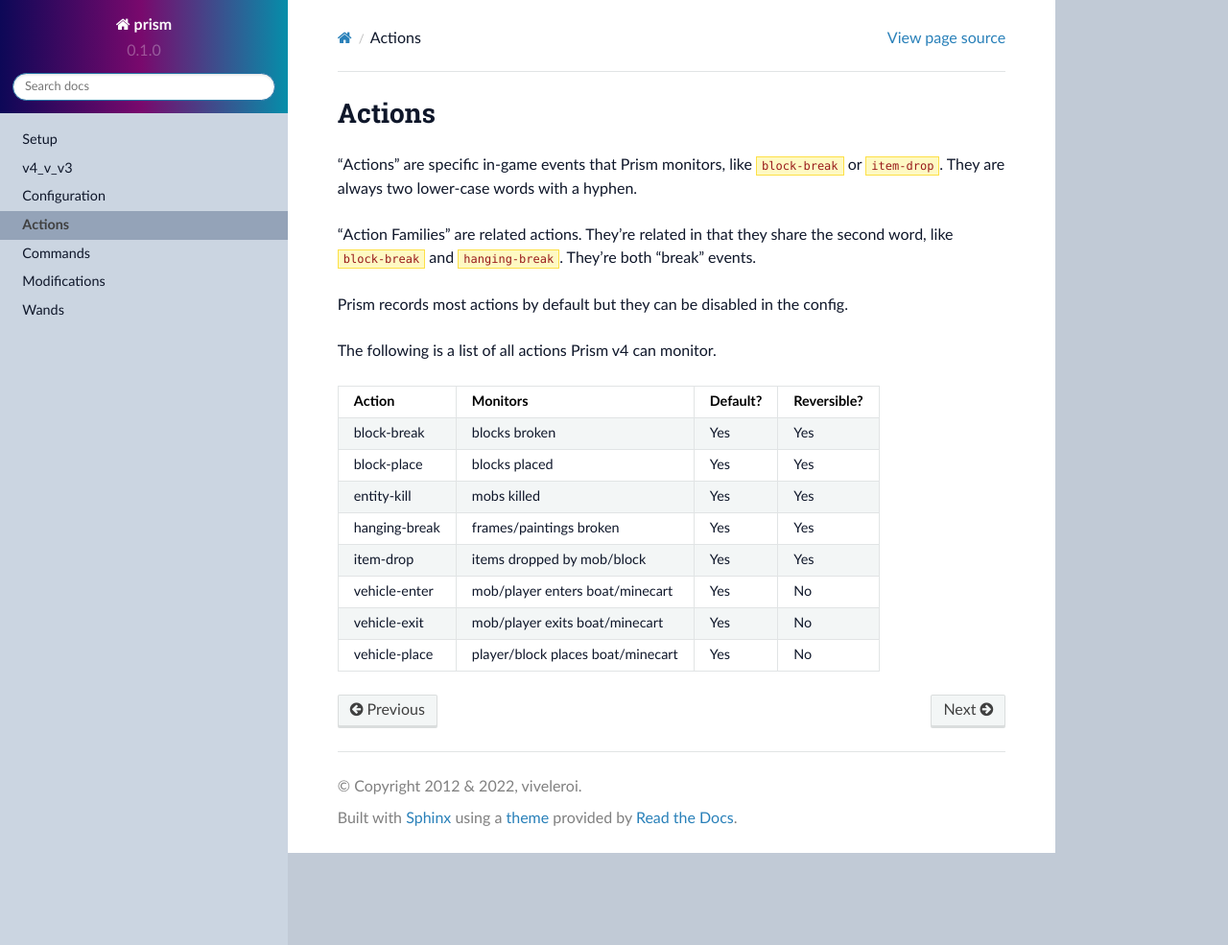
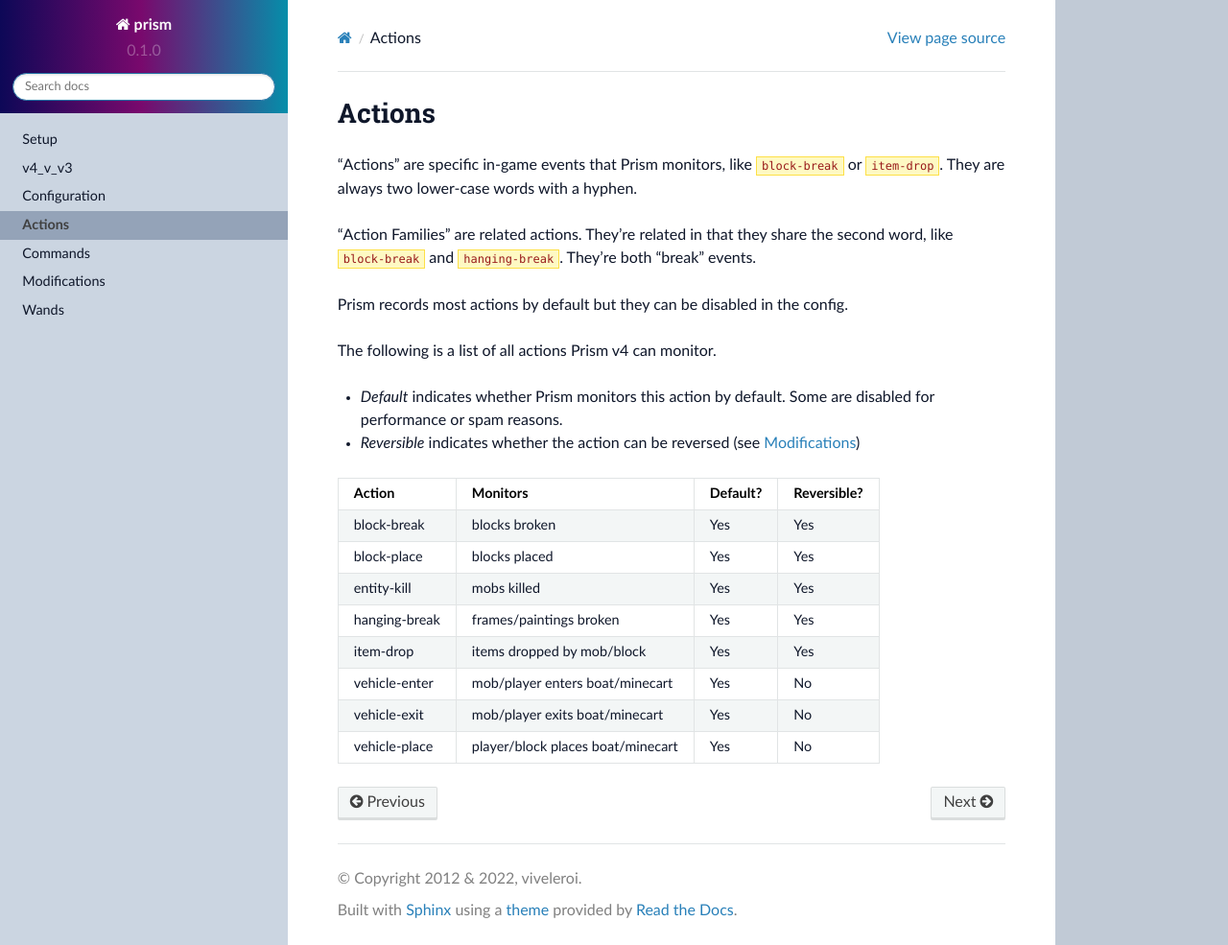
Before and after one commit to prism/prism-docs, a Sphinx documentation site: the page built from docs/source/actions.rst, in a window 1280 px wide and 985 px high. Shown: the whole window at 96% size. Built offline with Sphinx 7.4.7 and the Read the Docs theme 2.0.0, drawn with Linux system fonts in a browser that asks for light colours.

Commit message:
Various fixes

```diff
--- a/docs/source/_static/css/prism.css
+++ b/docs/source/_static/css/prism.css
@@ -37,11 +37,11 @@
 
 .wy-menu-vertical li.current>a, .wy-menu-vertical li.on a {
 	background: rgb(148 163 184);
-	border: 0;
+	border: none;
 }
 
 .wy-menu-vertical li.current a {
-	border-right-color: #088AA8;
+	border: none;
 }
 
 .wy-menu-vertical li.current a:hover {
@@ -81,7 +81,16 @@
 }
 
 .highlight {
-	background: #262a38;
+	background: rgb(51 65 85);
+	color: #fff;
+}
+
+.hightlight .o {
+	color: rgb(248 250 252);
+}
+
+.hightlight .n {
+	color: rgb(207 250 254);
 }
 
 .rst-content div[class^=highlight], .rst-content pre.literal-block {
--- a/docs/source/actions.rst
+++ b/docs/source/actions.rst
@@ -8,6 +8,9 @@
 Prism records most actions by default but they can be disabled in the config.
 
 The following is a list of all actions Prism v4 can monitor.
+
+- `Default` indicates whether Prism monitors this action by default. Some are disabled for performance or spam reasons.
+- `Reversible` indicates whether the action can be reversed (see :doc:`modifications`)
 
 +-----------------+----------------------------------+----------+-------------+
 | Action          | Monitors                         | Default? | Reversible? |
```
Also changed, not shown: docs/source/config/filters.rst (+7 -5 lines).
